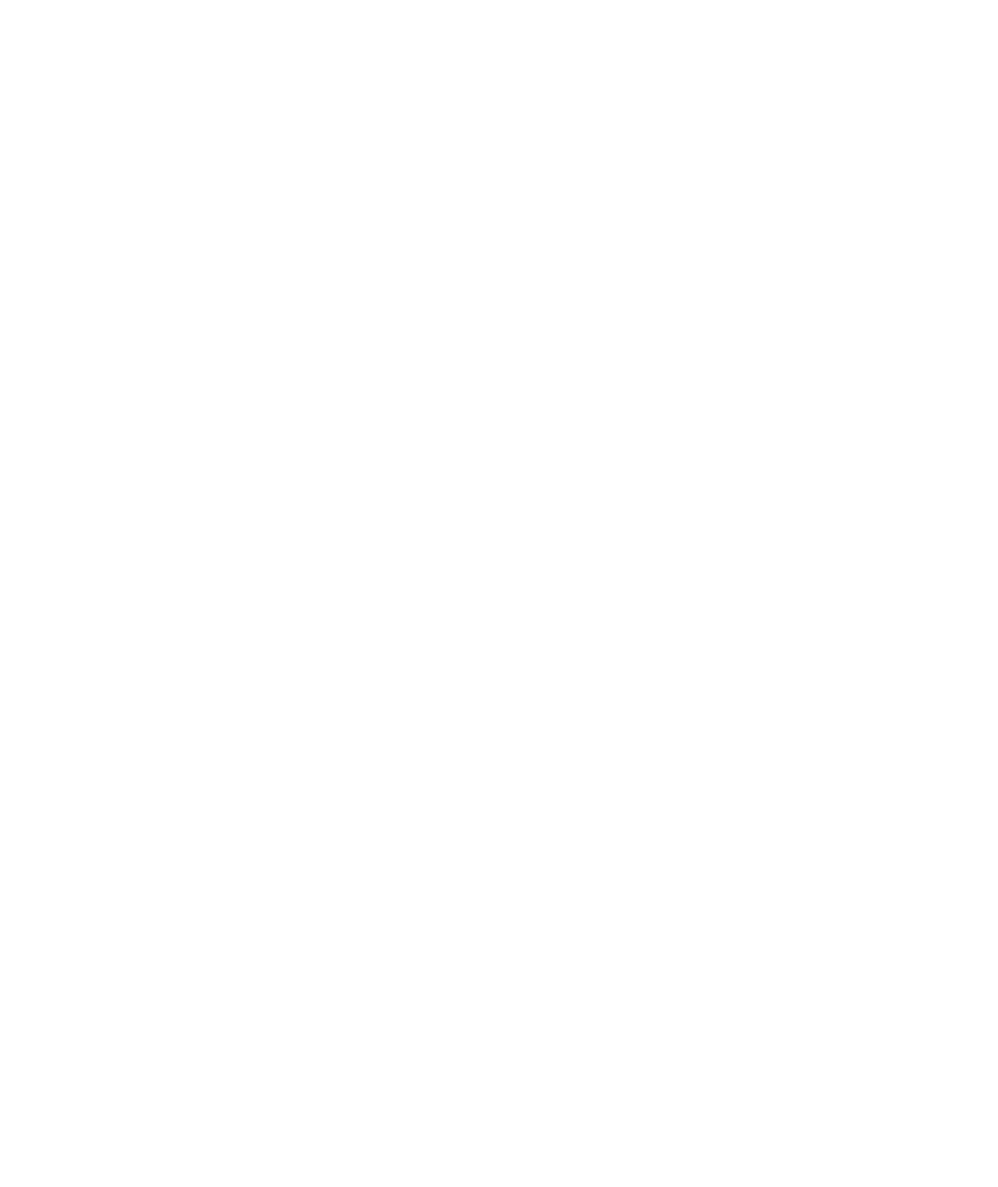
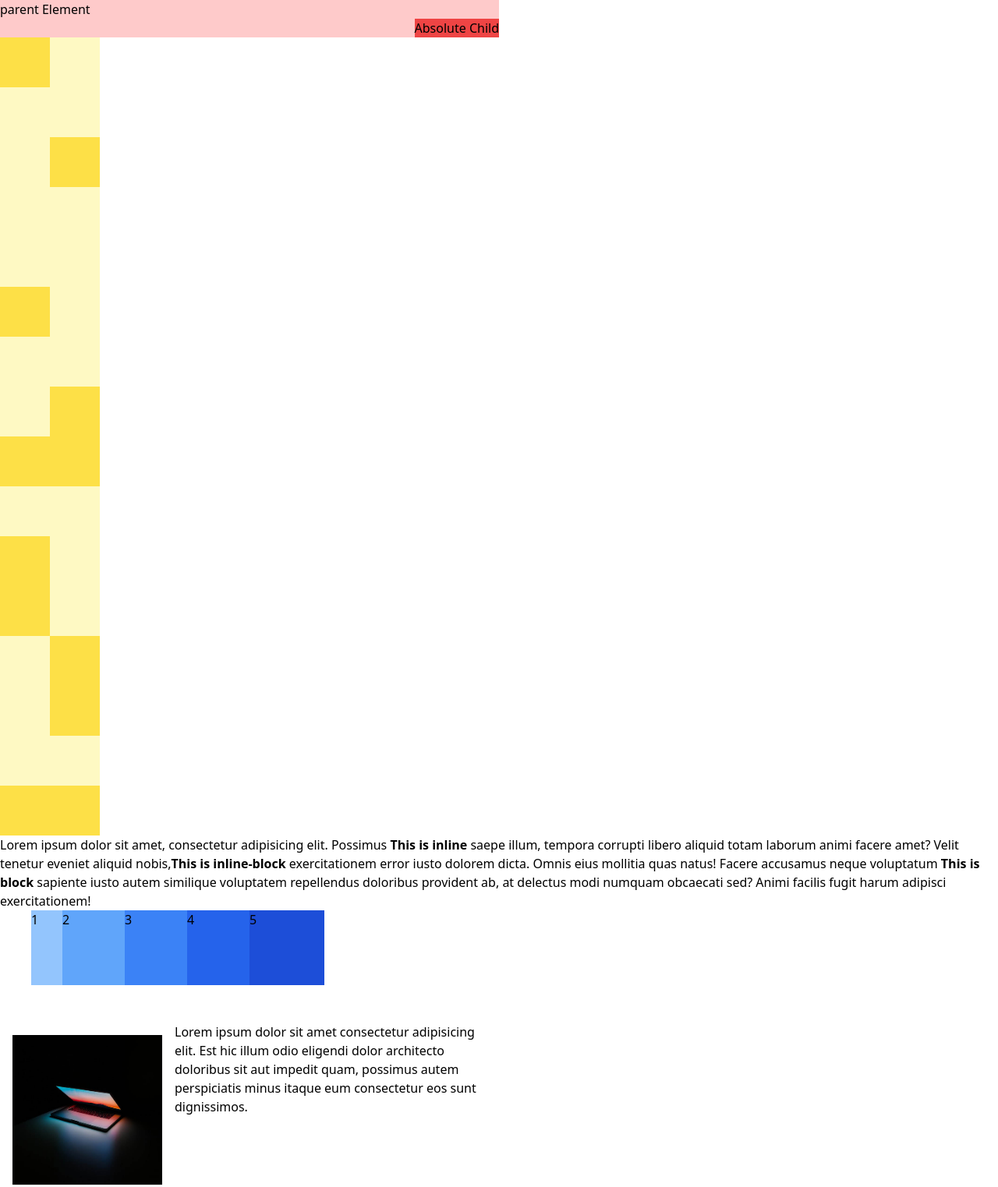
Before and after one commit to blessedbc/Tailwind-Sandbox1, a plain HTML site: page 06-layout-position/index.html in a window 1280 px wide. Shown: the whole page at 78% size. Before the commit the page ends 800 px from the top, so only its background shows below. Drawn offline with nearby package versions, Linux system fonts and the light colour scheme.

Commit message:
layout and positioning

```diff
--- a/06-layout-position/index.html
+++ b/06-layout-position/index.html
@@ -7,6 +7,74 @@
   <title>Layout & Position</title>
 </head>
 <body>
+   <!-- Positioning -->
+    <div class="relative w-1/2 h-12 bg-red-200">
+      <p>parent Element</p>
+      <div class="absolute bottom-0 right-0 bg-red-500">
+        <p>Absolute Child</p>
+      </div>
+    </div>
 
+    <!-- Top left corner -->
+     <div class="relative h-32 w-32 bg-yellow-100">
+      <div class="absolute left-0 top-0 h-16 w-16 bg-yellow-300"></div>
+     </div>
+
+    <!-- Top right corner -->
+    <div class="relative h-32 w-32 bg-yellow-100">
+      <div class="absolute right-0 top-0 h-16 w-16 bg-yellow-300"></div>
+     </div>
+
+    <!-- Bottom left corner -->
+    <div class="relative h-32 w-32 bg-yellow-100">
+      <div class="absolute left-0 bottom-0 h-16 w-16 bg-yellow-300"></div>
+     </div>
+
+    <!-- Bottom right corner -->
+    <div class="relative h-32 w-32 bg-yellow-100">
+      <div class="absolute right-0 bottom-0 h-16 w-16 bg-yellow-300"></div>
+     </div>
+
+    <!-- Span top edge -->
+    <div class="relative h-32 w-32 bg-yellow-100">
+      <div class="absolute inset-x-0 top-0 h-16 bg-yellow-300"></div>
+     </div>
+
+    <!-- Span left edge -->
+    <div class="relative h-32 w-32 bg-yellow-100">
+      <div class="absolute inset-y-0 left-0 w-16 bg-yellow-300"></div>
+     </div>
+
+    <!-- Span right edge -->
+    <div class="relative h-32 w-32 bg-yellow-100">
+      <div class="absolute inset-y-0 right-0 w-16 bg-yellow-300"></div>
+     </div>
+
+    <!-- Span bottom edge -->
+    <div class="relative h-32 w-32 bg-yellow-100">
+      <div class="absolute inset-x-0 bottom-0 h-16 bg-yellow-300"></div>
+     </div>
+
+    <!-- Display Classes -->
+     <div>
+     Lorem ipsum dolor sit amet, consectetur adipisicing elit. Possimus <span class="inline font-bold">This is inline</span> saepe illum, tempora corrupti libero aliquid totam laborum animi facere amet? Velit tenetur eveniet aliquid nobis,<span class="inline-block font-bold">This is inline-block</span> exercitationem error iusto dolorem dicta. Omnis eius mollitia quas natus! Facere accusamus neque voluptatum <span class="clock font-bold">This is block</span> sapiente iusto autem similique voluptatem repellendus doloribus provident ab, at delectus modi numquam obcaecati sed? <span class="hidden font-bold">This is hidden</span> Animi facilis fugit harum adipisci exercitationem!
+    </div>
+
+    <!-- Z-Index -->
+     <div class="relative h-36">
+      <div class="absolute left-10 w-24 h-24 bg-blue-300">1</div>
+      <div class="absolute w-24 left-20 h-24 bg-blue-400 z-10">2</div>
+      <div class="absolute w-24 left-40 h-24 bg-blue-500 z-20">3</div>
+      <div class="absolute w-24 left-60 h-24 bg-blue-600 z-30">4</div>
+      <div class="absolute w-24 left-80 h-24 bg-blue-700 z-40">5</div>
+     </div>
+
+    <!-- Floats -->
+     <div class="w-1/2">
+      <img class="h-48 w-48 float-left m-4" src="../img/img1.jpg" alt="laptop">
+      <p>
+        Lorem ipsum dolor sit amet consectetur adipisicing elit. Est hic illum odio eligendi dolor architecto doloribus sit aut impedit quam, possimus autem perspiciatis minus itaque eum consectetur eos sunt dignissimos.
+      </p>
+     </div>
 </body>
 </html>
```
Also changed, not shown: img/img1.jpg (added).
